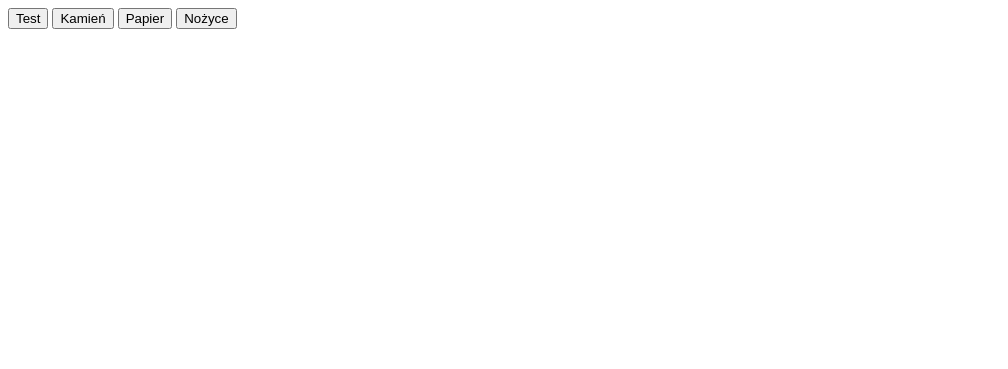
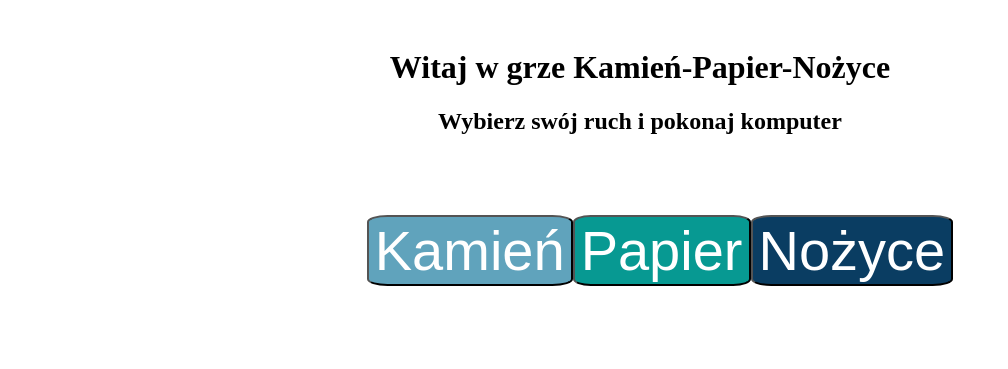
Before and after one commit to KKolasa25/javascript-prework, a website: page index.html in a window 1280 px wide. Shown: the whole page, without its empty margins (0-1008 px from the left). Drawn offline with Linux system fonts and the light colour scheme.

Commit message:
many changes

```diff
--- a/index.html
+++ b/index.html
@@ -7,15 +7,23 @@
 </head>
 <body>
 	<div class="container">
-        <div id="buttons">
-			<button id="button-test">Test</button>
+		<header>
+			<h1>Witaj w grze Kamień-Papier-Nożyce</h1>
+			<h2>Wybierz swój ruch i pokonaj komputer</h2>
+		</header>
+	</div>
+	<div class="container">
+        <div class="container" id="buttons">
             <button id="button-rock">Kamień</button>
             <button id="button-paper">Papier</button>
             <button id="button-scissors">Nożyce</button>
-        </div>
-		<div id="messages"></div>
+		</div>
+		<div class="container">
+			<div id="messages">
+
+			</div>
+		</div>
 	</div>
-	<script src="js/functions.js"></script>
 	<script src="js/script.js"></script>
 </body>
 </html>
--- a/js/script.js
+++ b/js/script.js
@@ -1,8 +1,8 @@
 
 
-var argButtonName, buttonPaper, buttonRock, buttonScissors, buttonTest;
+var argButtonName, buttonPaper, buttonRock, buttonScissors, //buttonTest;
 
-buttonTest = document.getElementById('button-test');
+//buttonTest = document.getElementById('button-test');
 buttonRock = document.getElementById('button-rock');
 buttonPaper = document.getElementById('button-paper');
 buttonScissors = document.getElementById('button-scissors');
@@ -76,7 +76,7 @@ function buttonClicked(argButtonName) {
         printMessage('Zagrałem ' + argComputerMove + ', a Ty ' + argPlayerMove);
     }
     playerMove = argButtonName;
-    console.log('wybór ruchu gracza to: ' + playerInput);
+    console.log('wybór ruchu gracza to: ' + playerMove);
     console.log('ruch gracza to: ' + playerMove);
     randomNumber = Math.floor(Math.random() * 3 + 1);
     console.log('wylosowana liczba to: ' + randomNumber);
@@ -85,7 +85,7 @@ function buttonClicked(argButtonName) {
     displayResult(playerMove, computerMove);
 }
 
-buttonTest.addEventListener('click', function () { buttonClicked('Guzik TEST'); });
+//buttonTest.addEventListener('click', function () { buttonClicked('Guzik TEST'); });
 buttonRock.addEventListener('click', function () { buttonClicked('kamień'); });
 buttonPaper.addEventListener('click', function () { buttonClicked('papier'); });
 buttonScissors.addEventListener('click', function () { buttonClicked('nożyce'); });
--- a/sass/style.scss
+++ b/sass/style.scss
@@ -0,0 +1,40 @@
+#button-rock {
+    background-color: #60a3bc;
+    color: white;
+    border-radius: 10%;
+    font-size: 56px;
+}
+
+#button-paper {
+    background-color: #079992;
+    color: white;
+    border-radius: 10%;
+    font-size: 56px;
+}
+
+#button-scissors {
+    background-color: #0a3d62;
+    color: white;
+    border-radius: 10%;
+    font-size: 56px;
+}
+
+.container {
+    padding: 20px;
+    margin: 0 auto;
+    width: 1140px;
+}
+
+#buttons {
+    display: flex;
+    justify-content: center;
+}
+
+header {
+    text-align: center;
+}
+
+#messages {
+    font-size: 40px;
+    text-align: center;
+}
```
Also changed, not shown: css/style.css, 1 other file.
